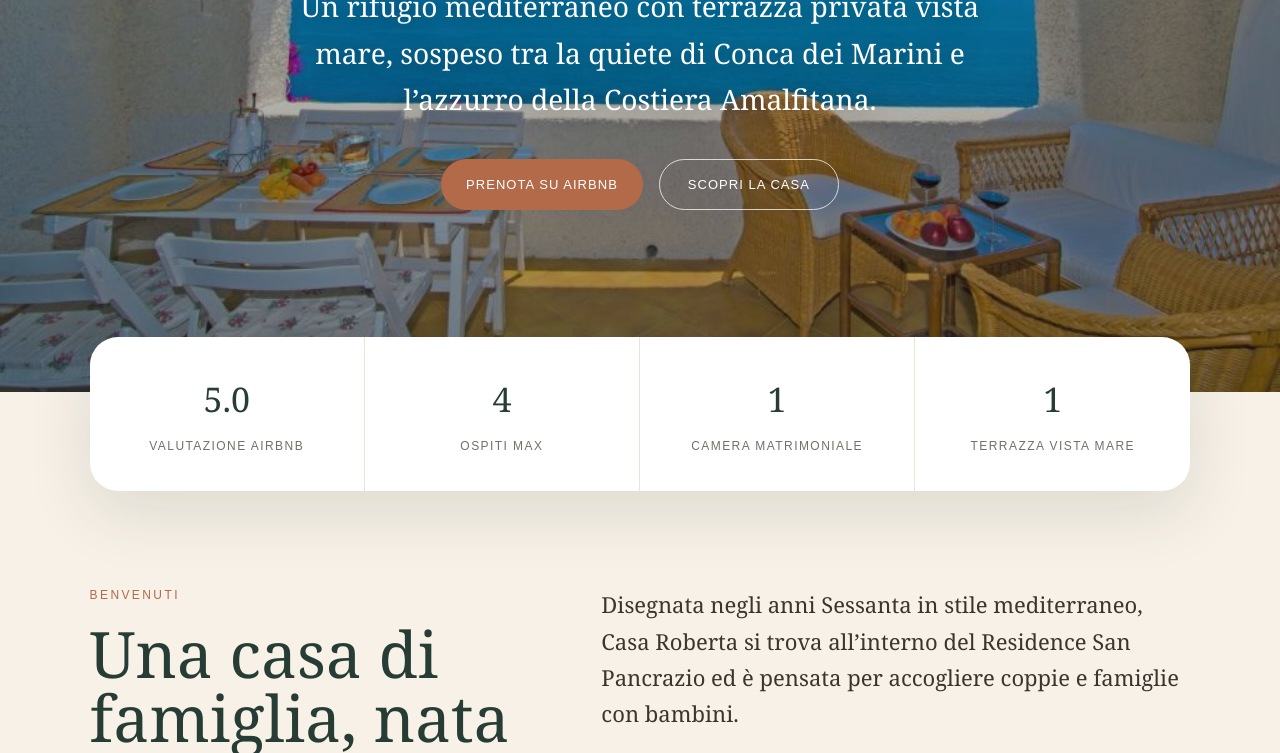
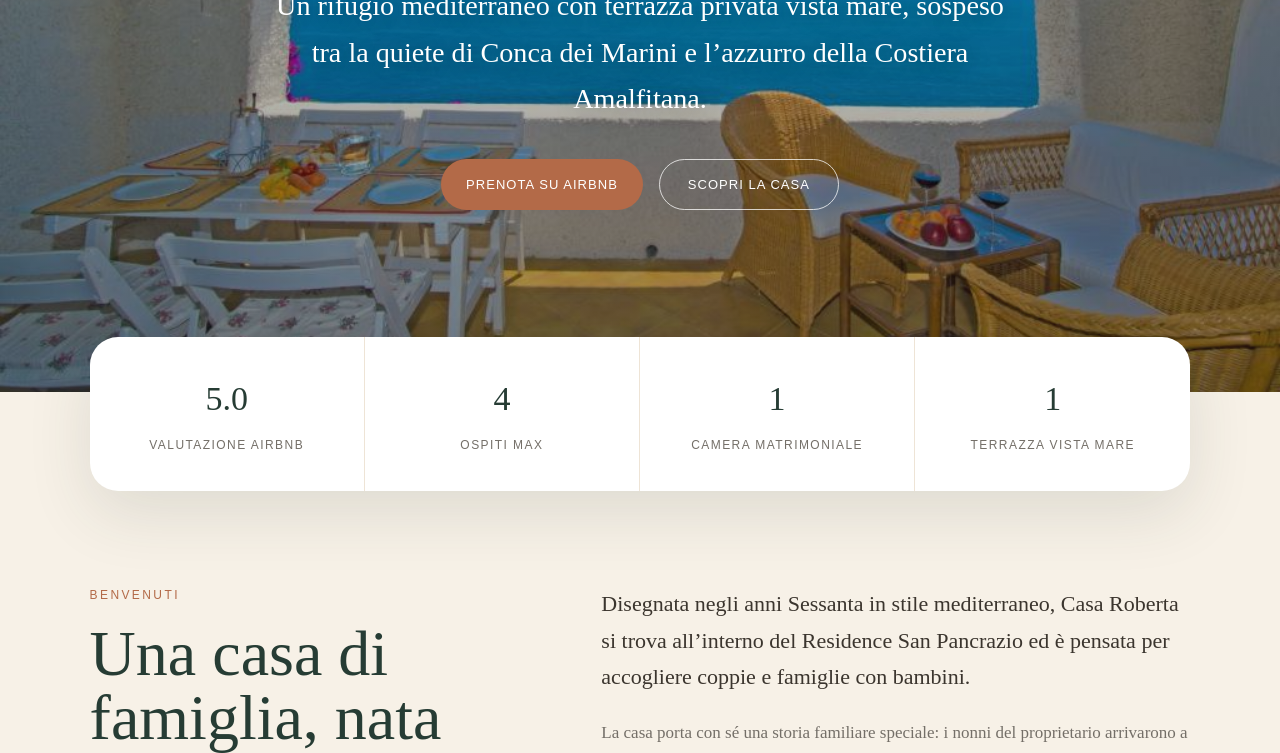
Before and after one commit to alecov1897/casa.roberta, a plain HTML site: page index.html in a window 1280 px wide. Shown: the part 408-1161 px from the top of the page. Drawn offline with Linux system fonts and the light colour scheme.

Commit message:
Update index.html

```diff
--- a/index.html
+++ b/index.html
@@ -30,7 +30,7 @@
     }
 
     body {
-      font-family: Georgia, "Times New Roman", serif;
+      font-family: Cormorant Garamond, "Times New Roman", serif;
       color: var(--text);
       background: var(--cream);
       line-height: 1.65;
```
